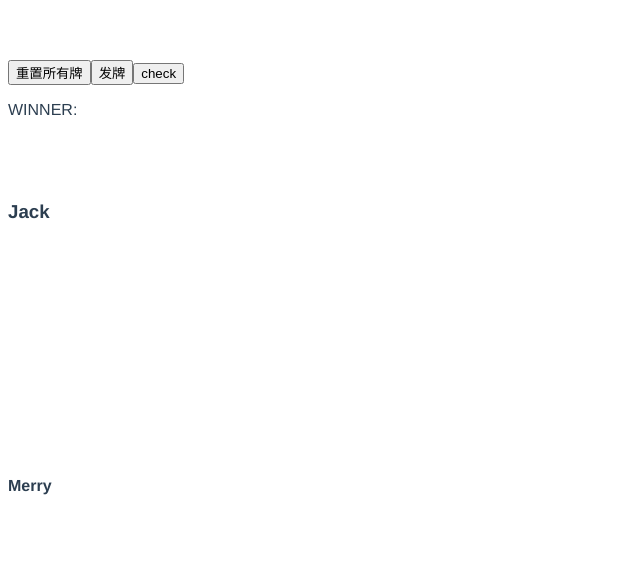
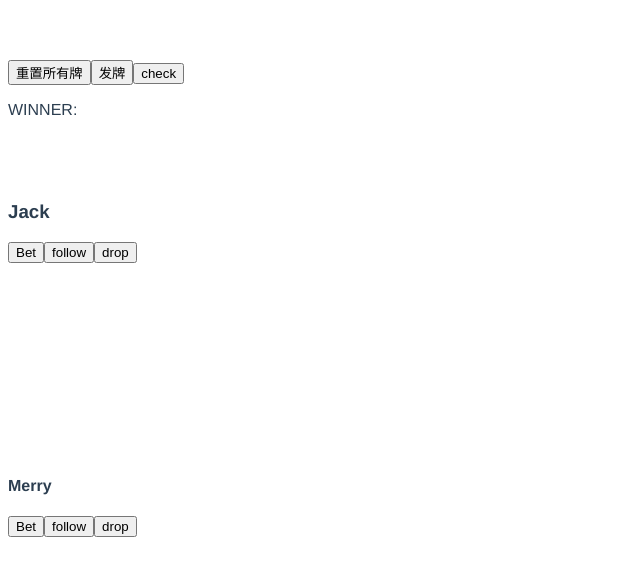
Before and after one commit to Zillionnn/FiveCardStud, a Vue app in the folder fivecardstud/: page / in a window 1280 px wide. Shown: the top 576 px of the page, without its empty margins (0-640 px from the left). Built offline with nearby package versions, Linux system fonts and the light colour scheme.

Commit message:
下注控制

```diff
--- a/fivecardstud/src/App.vue
+++ b/fivecardstud/src/App.vue
@@ -14,7 +14,11 @@
     </p>
     <div class="playerDesk">
       <h3>{{player1.name}}</h3>
+      <button v-on:click="follow()" id="player1Bet" v-show="betStatus1">Bet</button>
+      <button v-on:click="follow()" id="player1Follow" v-show="followStatus1">follow</button>
+      <button v-on:click="drop()">drop</button>
       <p id="player1">
+
       <span v-for="( card ,i) in this.player1.cards">
         <div v-bind:class="{hide: i==0}" style="float: left"></div>
         <!--<img v-bind:src="card.cardSrc" v-bind:class="{small:i==0}">-->
@@ -29,7 +33,11 @@
 
     <div class="playerDesk">
       <h4>{{player2.name}}</h4>
+      <button v-on:click="follow()" id="player2Bet"  v-show="betStatus2">Bet</button>
+      <button v-on:click="follow()" id="player2Follow" v-show="followStatus2">follow</button>
+      <button v-on:click="drop()">drop</button>
       <p id="player2">
+
       <span v-for="( card , i) in this.player2.cards">
         <img v-bind:src="card.cardSrc">
       </span>
@@ -55,7 +63,12 @@
         player2: {},
         Card: {},
         winnerName: '',
-        x: false
+        x: false,
+
+        betStatus1:true,
+        followStatus1:true,
+        betStatus2:true,
+        followStatus2:true
       }
     },
 
@@ -89,11 +102,52 @@
 
       /*给2个人发牌*/
       getOne: function () {
-        var lastCard = this.cardArray.shift();
-        this.player1.setCards(lastCard);
+        var lastCard1 = this.cardArray.shift();
+        this.player1.setCards(lastCard1);
+        this.cardsetStringToNum(lastCard1);
+        this.stringToNum(lastCard1);
 
-        lastCard = this.cardArray.shift();
-        this.player2.setCards(lastCard);
+
+        var lastCard2 = this.cardArray.shift();
+        this.player2.setCards(lastCard2);
+        console.log(lastCard1.cardnum);
+        console.log(lastCard2.cardnum);
+        this.cardsetStringToNum(lastCard2);
+        this.stringToNum(lastCard2);
+
+        //判断牌面，决定谁能下注
+        if (this.player1.cards.length >= 2) {
+          if (lastCard1.cardnum > lastCard2.cardnum) {
+            this.betStatus1=true;
+              this.followStatus1=false;
+            this.betStatus2=false;
+            this.followStatus2=true;
+
+          } else if (lastCard2.cardnum > lastCard1.cardnum) {
+
+            this.betStatus2=true;
+            this.followStatus2=false;
+            this.betStatus1=false;
+            this.followStatus1=true;
+
+          } else {
+            if (lastCard1.cardset > lastCard2.cardset) {
+              this.betStatus1=true;
+              this.followStatus1=false;
+              this.betStatus2=false;
+              this.followStatus2=true;
+
+            } else {
+
+              this.betStatus2=true;
+              this.followStatus2=false;
+              this.betStatus1=false;
+              this.followStatus1=true;
+
+            }
+          }
+        }
+
 
         if (this.player1.cards.length == 5) {
           document.getElementById('sendCard').setAttribute("disabled", true);
@@ -107,6 +161,40 @@
         this.x = true;
         this.winnerName = Rule(this.player1, this.player2);
         console.log(this.winnerName);
+
+      },
+
+      cardsetStringToNum: function (card) {
+
+        if (card.cardset == "Spade") {
+          card.cardset = 10;
+        }
+        if (card.cardset == "Heart") {
+          card.cardset = 9;
+        }
+        if (card.cardset == "Club") {
+          card.cardset = 8;
+        }
+        if (card.cardset == "Diamond") {
+          card.cardset = 7;
+        }
+      },
+
+
+      stringToNum: function (card) {
+
+        if (card.cardnum == "J") {
+          card.cardnum = 11;
+        }
+        if (card.cardnum == "Q") {
+          card.cardnum = 12;
+        }
+        if (card.cardnum == "K") {
+          card.cardnum = 13;
+        }
+        if (card.cardnum == "A") {
+          card.cardnum = 14;
+        }
 
       }
 
@@ -139,9 +227,10 @@
     width: 0;
     height: 0;
   }
-  .playerDesk{
+
+  .playerDesk {
     width: 100%;
     height: 210px;
-margin-top: 3em;
+    margin-top: 3em;
   }
 </style>
--- a/fivecardstud/src/assets/js/Card.js
+++ b/fivecardstud/src/assets/js/Card.js
@@ -56,5 +56,6 @@ export  function Card() {
    console.log(cardPicName);
 
     return cardPicName;
-  }
+  };
+
 }
```
